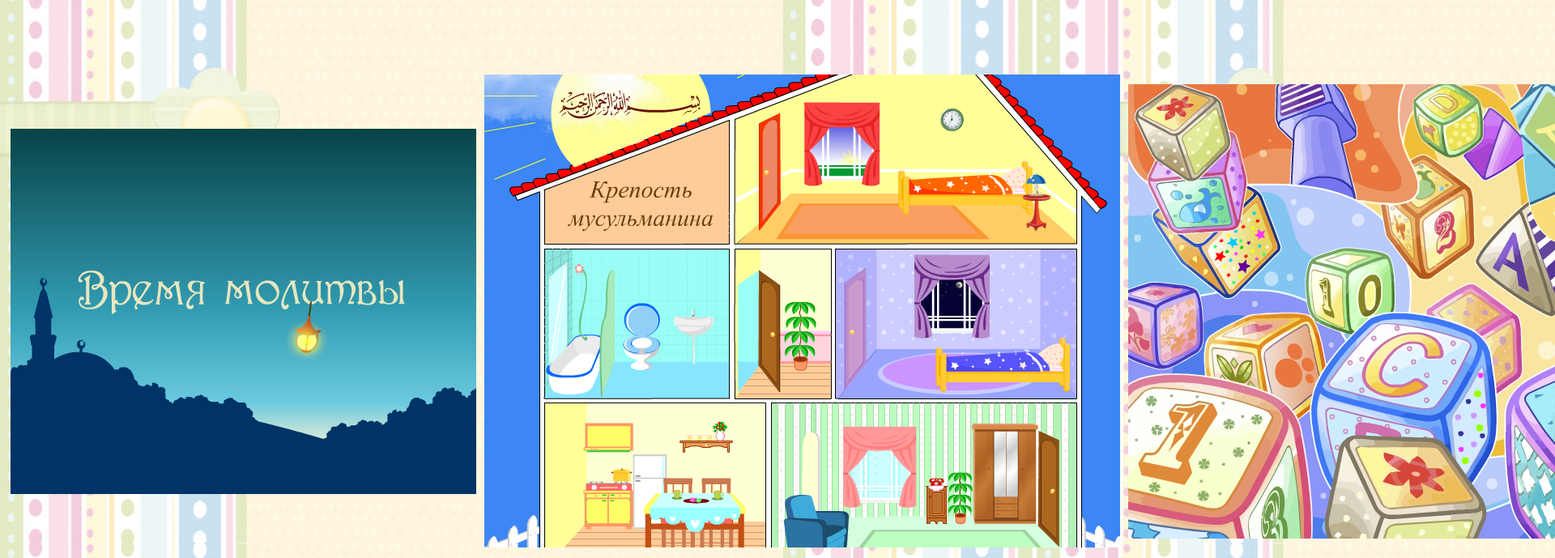
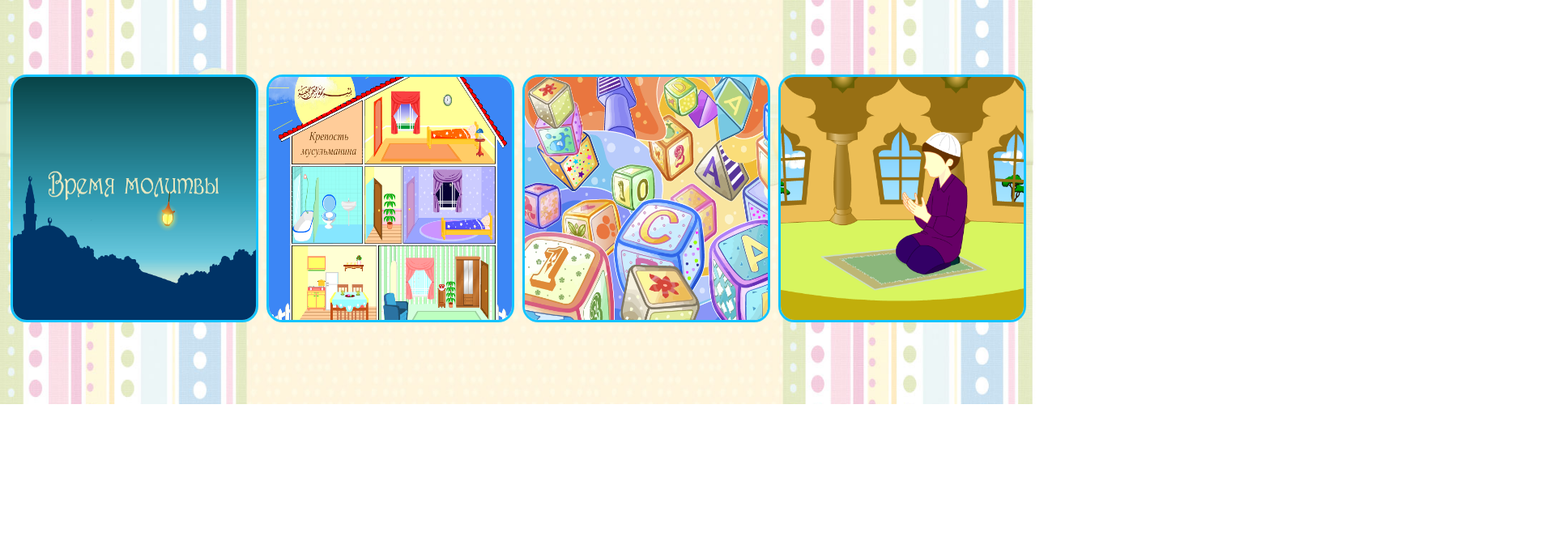
Before and after one commit to ordasite/imire0812.github.io, a plain HTML site: page index.html in a window 1280 px wide. Shown: the part 301-990 px from the top of the page at 81% size, 1920 px wide, since content can reach past the window. After the commit the page ends 800 px from the top, so only its background shows below. Drawn offline with Linux system fonts and the light colour scheme.

Commit message:
Update style.css

```diff
--- a/css/style.css
+++ b/css/style.css
@@ -50,3 +50,16 @@ line-height: 40px;
 #mainmenu ul li a:hover {/*тестовое меню*/
 background-color:#666;
 }
+
+.pic { /*флеш-игра*/
+	width: 300px;
+	height: 300px;
+	border-color: #14C4FF;
+	border-style: solid;
+	border-radius: 20px;
+}
+
+.pic:hover { /*флеш-игра*/
+	border-color: #F7FF14;
+
+}
```
